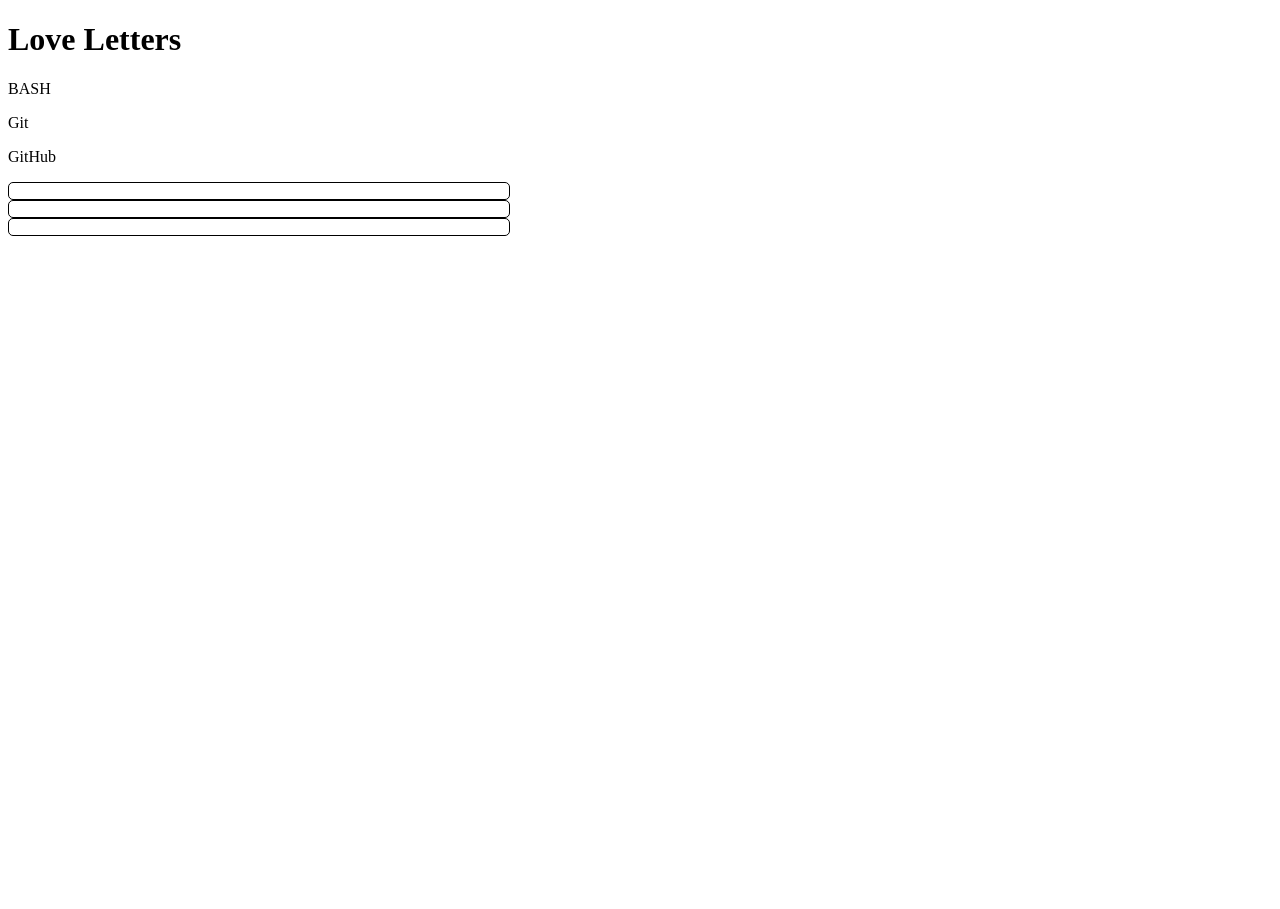
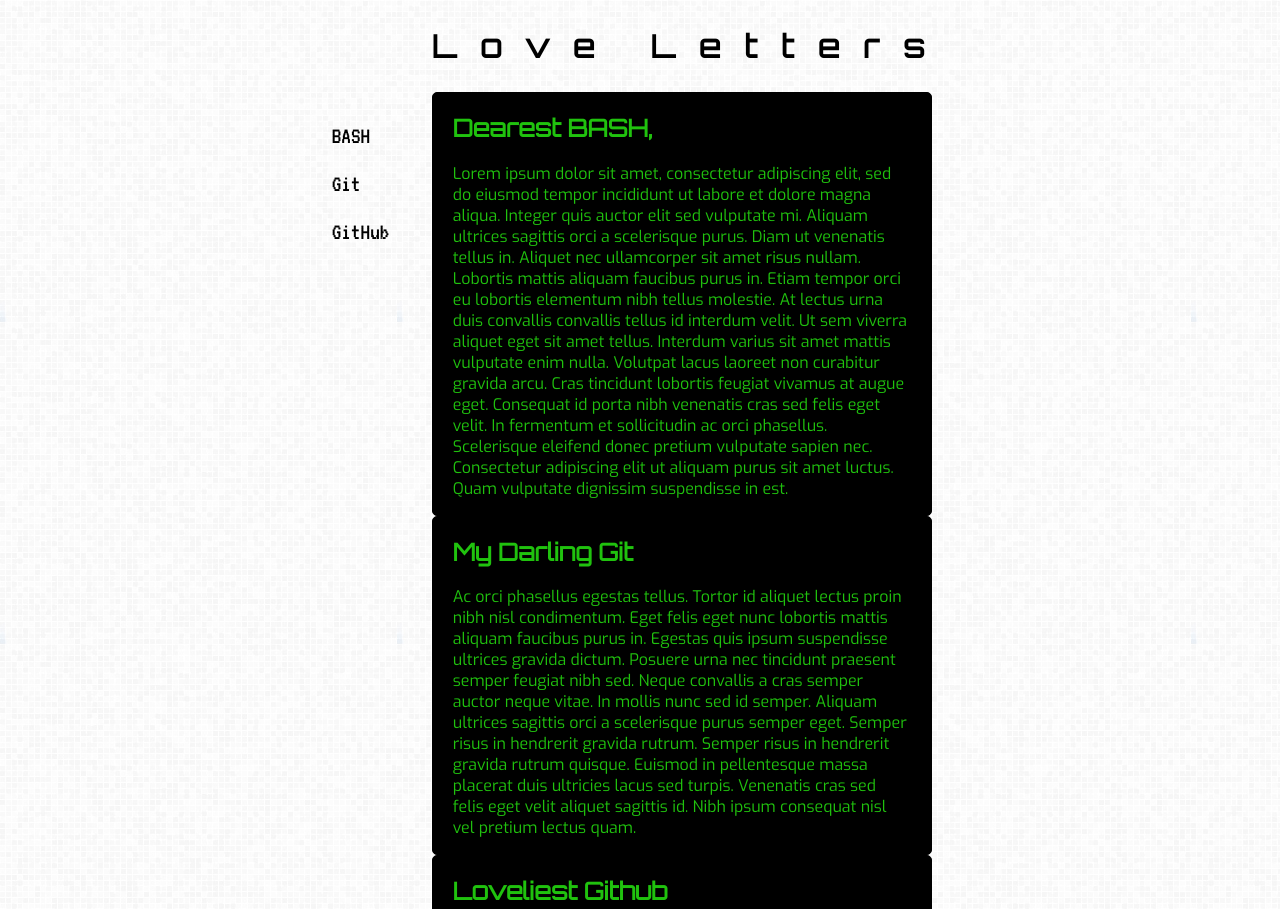
Before and after one commit to ofdust/SOP, a plain HTML site: page SOP/index.html in a window 1280 px wide. Shown: the top 909 px of the page. Before the commit the page ends 800 px from the top, so only its background shows below. Drawn offline with nearby package versions, Linux system fonts and the light colour scheme.

Commit message:
SOP love letter styling added

```diff
--- a/SOP/css/style.css
+++ b/SOP/css/style.css
@@ -1,5 +1,59 @@
+* {
+	box-sizing:border-box;
+}
+html, body {
+	margin: 0px;
+	padding: 0px;
+}
+body {
+	background-image:url('../img/grey.png');
+}
+header {
+	font-family: 'Orbitron', sans-serif;
+	text-align: left;
+	font-size: 1.3em;
+	letter-spacing: 1.15em;
+}
+
+#container {
+	position: relative;
+	margin: 0 auto;
+	text-align: center;
+}
+
+nav {
+	display: inline-block;
+	position: absolute;
+	margin-top: 100px;
+	text-align: left;
+	font-family: 'VT323', monospace;
+	font-size: 1.5em;
+}
+nav p:hover {
+	text-decoration: line-through;
+	cursor: pointer;
+	color: #20C20E;
+}
+
+
+#letters {
+	display: inline-block;
+	margin-left: 100px;
+}
+
+h2 {
+	font-family: 'Orbitron', sans-serif;
+}
+
 .letter {
 	width: 500px;
 	border: 1px solid black;
 	border-radius: 5px;
+	text-align: left;
+	padding-left: 20px;
+	padding-right: 20px;
+	font-family: 'Exo', sans-serif;
+	background-color: black;
+	color: #20C20E;
+
 }
--- a/SOP/index.html
+++ b/SOP/index.html
@@ -3,30 +3,50 @@
 <head>
 	<meta charset="UTC-8">
 	<title>Love Letters</title>
+
+	<link href="https://fonts.googleapis.com/css?family=Exo|Orbitron|VT323" rel="stylesheet">
+	<script
+	  	src="https://code.jquery.com/jquery-3.1.1.min.js"
+	  	integrity="sha256-hVVnYaiADRTO2PzUGmuLJr8BLUSjGIZsDYGmIJLv2b8="
+	  	crossorigin="anonymous">
+    	</script>
+
 	<link rel="stylesheet" type="text/css" href="css/style.css">
 </head>
 
 <body>
+
+
+	<div id="container">
+
+		<nav>
+			<p id="bashbutton">BASH</p>
+			<p id="gitbutton">Git</p>
+			<p id="githubbutton">GitHub</p>
+		</nav>
+
+		<section id="letters">
+
 			<header>
 				<h1>Love Letters</h1>
 			</header>
 
-	<nav>
-		<p>BASH</p>
-		<p>Git</p>
-		<p>GitHub</p>
-	</nav>
-
-	<section>
 			<div class="letter" id="bash">
-			<p></p>
+				<h2>Dearest BASH,</h2>
+				<p>Lorem ipsum dolor sit amet, consectetur adipiscing elit, sed do eiusmod tempor incididunt ut labore et dolore magna aliqua. Integer quis auctor elit sed vulputate mi. Aliquam ultrices sagittis orci a scelerisque purus. Diam ut venenatis tellus in. Aliquet nec ullamcorper sit amet risus nullam. Lobortis mattis aliquam faucibus purus in. Etiam tempor orci eu lobortis elementum nibh tellus molestie. At lectus urna duis convallis convallis tellus id interdum velit. Ut sem viverra aliquet eget sit amet tellus. Interdum varius sit amet mattis vulputate enim nulla. Volutpat lacus laoreet non curabitur gravida arcu. Cras tincidunt lobortis feugiat vivamus at augue eget. Consequat id porta nibh venenatis cras sed felis eget velit. In fermentum et sollicitudin ac orci phasellus. Scelerisque eleifend donec pretium vulputate sapien nec. Consectetur adipiscing elit ut aliquam purus sit amet luctus. Quam vulputate dignissim suspendisse in est.</p>
 			</div>
 			<div class="letter" id="git">
-			<p></p>
+				<h2>My Darling Git</h2>
+				<p>Ac orci phasellus egestas tellus. Tortor id aliquet lectus proin nibh nisl condimentum. Eget felis eget nunc lobortis mattis aliquam faucibus purus in. Egestas quis ipsum suspendisse ultrices gravida dictum. Posuere urna nec tincidunt praesent semper feugiat nibh sed. Neque convallis a cras semper auctor neque vitae. In mollis nunc sed id semper. Aliquam ultrices sagittis orci a scelerisque purus semper eget. Semper risus in hendrerit gravida rutrum. Semper risus in hendrerit gravida rutrum quisque. Euismod in pellentesque massa placerat duis ultricies lacus sed turpis. Venenatis cras sed felis eget velit aliquet sagittis id. Nibh ipsum consequat nisl vel pretium lectus quam.</p>
 			</div>
 			<div class="letter" id="github">
-			<p></p>
+				<h2>Loveliest Github</h2>
+				<p>Ligula ullamcorper malesuada proin libero nunc consequat interdum varius. Est ultricies integer quis auctor elit sed. Lacus sed viverra tellus in hac habitasse platea. Nisi est sit amet facilisis magna etiam tempor orci. Ultrices mi tempus imperdiet nulla. Nunc sed velit dignissim sodales ut eu. Quam pellentesque nec nam aliquam sem et tortor consequat id. Aliquam ut porttitor leo a diam sollicitudin tempor. Etiam erat velit scelerisque in dictum non consectetur. Euismod nisi porta lorem mollis aliquam ut. Egestas dui id ornare arcu. Netus et malesuada fames ac turpis egestas integer eget aliquet. Vivamus arcu felis bibendum ut. Ut tristique et egestas quis ipsum suspendisse ultrices gravida. Egestas erat imperdiet sed euismod nisi porta lorem mollis. Sociis natoque penatibus et magnis dis parturient. Ut faucibus pulvinar elementum integer enim.</p>
 			</div>
 		</section>
+	</div>
+
+	<script type="text/javascript" src="js/sop.js"></script>
+
 </body>
 </html>
```
Also changed, not shown: SOP/img/grey.png (added). Lines whose indentation alone changed are shown as unchanged.
